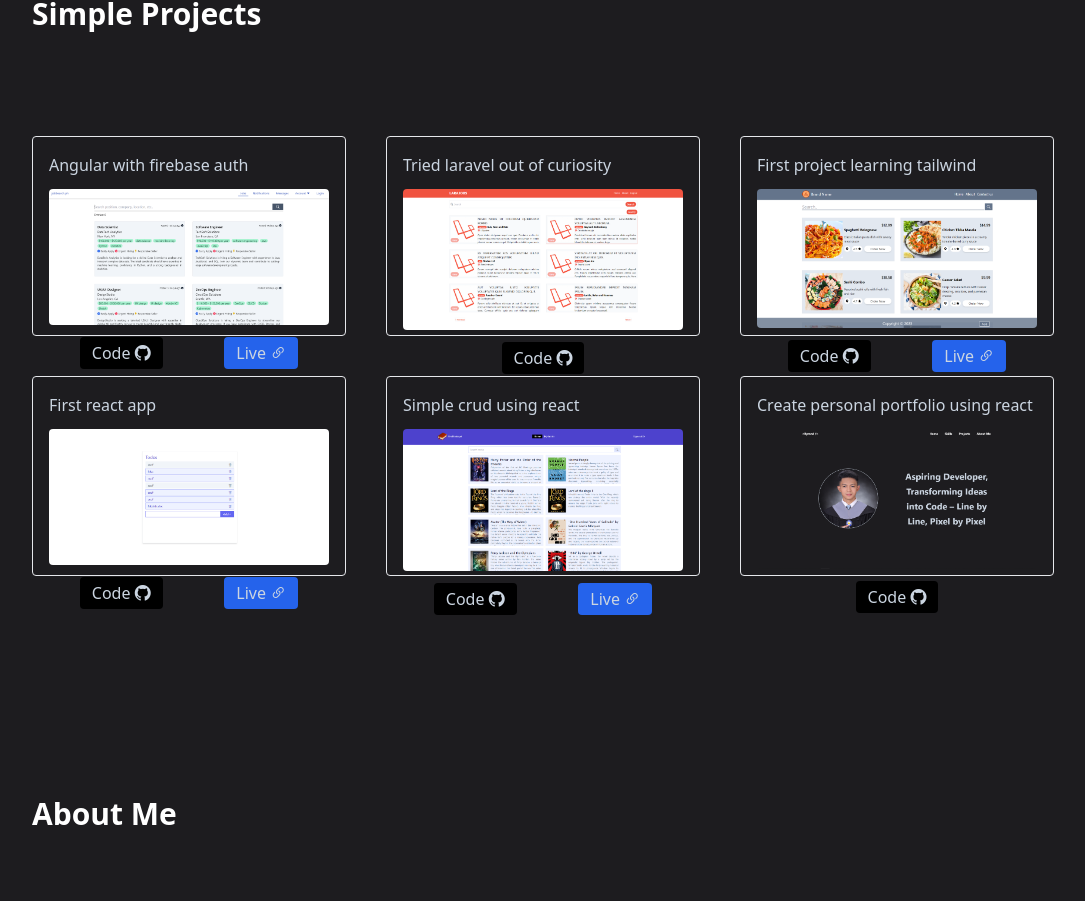
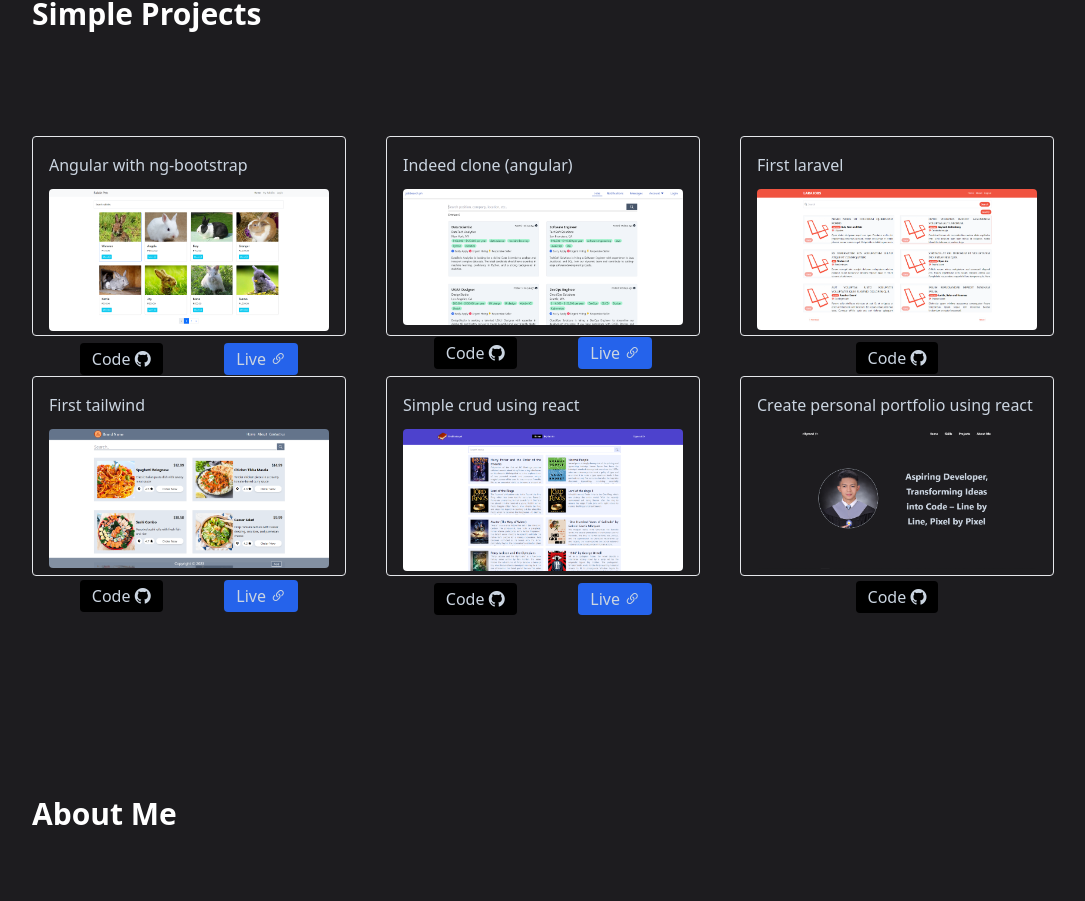
Before and after one commit to rymnd08/rymnd-portfolio, a React (Vite) app: page / in a window 1280 px wide. Shown: the part 1845-2746 px from the top of the page, without its empty margins (97-1182 px from the left). Built offline with nearby package versions, Linux system fonts and the light colour scheme.

Commit message:
update projects

```diff
--- a/src/components/Projects.tsx
+++ b/src/components/Projects.tsx
@@ -2,10 +2,11 @@
 const Projects = () => {
 
     const projects = [
-        {id: 1, title: 'Angular with firebase auth', url: '/angular.PNG', github: 'https://github.com/rymnd08/job-search', live: 'https://job-search-3ee65.web.app'},
-        {id: 2, title: 'Tried laravel out of curiosity', url: '/LARAVEL.PNG', github: 'https://github.com/rymnd08/learn-laravel', live: ''},
-        {id: 4, title: 'First project learning tailwind', url: '/tailwind.png', github: 'https://github.com/rymnd08/food-app-tailwind', live: 'https://food-project-7aa2d.web.app'},
-        {id: 3, title: 'First react app', url: '/todo.PNG', github: 'https://github.com/rymnd08/first-react', live: 'https://react-todo-2f61d.web.app'},
+        {id: 1, title: 'Angular with ng-bootstrap', url: '/ng-boostrap.PNG', github: 'https://github.com/rymnd08/rabbit-shop', live: 'https://rabbit-shop-e2701.firebaseapp.com/'},
+        {id: 2, title: 'Indeed clone (angular)', url: '/angular.PNG', github: 'https://github.com/rymnd08/job-search', live: 'https://job-search-3ee65.web.app'},
+        {id: 3, title: 'First laravel', url: '/LARAVEL.PNG', github: 'https://github.com/rymnd08/learn-laravel', live: ''},
+        {id: 4, title: 'First tailwind', url: '/tailwind.png', github: 'https://github.com/rymnd08/food-app-tailwind', live: 'https://food-project-7aa2d.web.app'},
+        // {id: 3, title: 'First react app', url: '/todo.PNG', github: 'https://github.com/rymnd08/first-react', live: 'https://react-todo-2f61d.web.app'},
         {id: 5, title: 'Simple crud using react', url: '/react_proj.PNG', github: 'https://github.com/rymnd08/simple-react-crud', live: 'https://react-simple-web-1.web.app'},
         {id: 6, title: 'Create personal portfolio using react', url: '/portfolio.PNG', github: 'https://github.com/rymnd08/rymnd-portfolio', live: ''},
     ]
```
Also changed, not shown: public/ng-boostrap.PNG (added), 1 other file (tests, documents, lock files or other folders).
